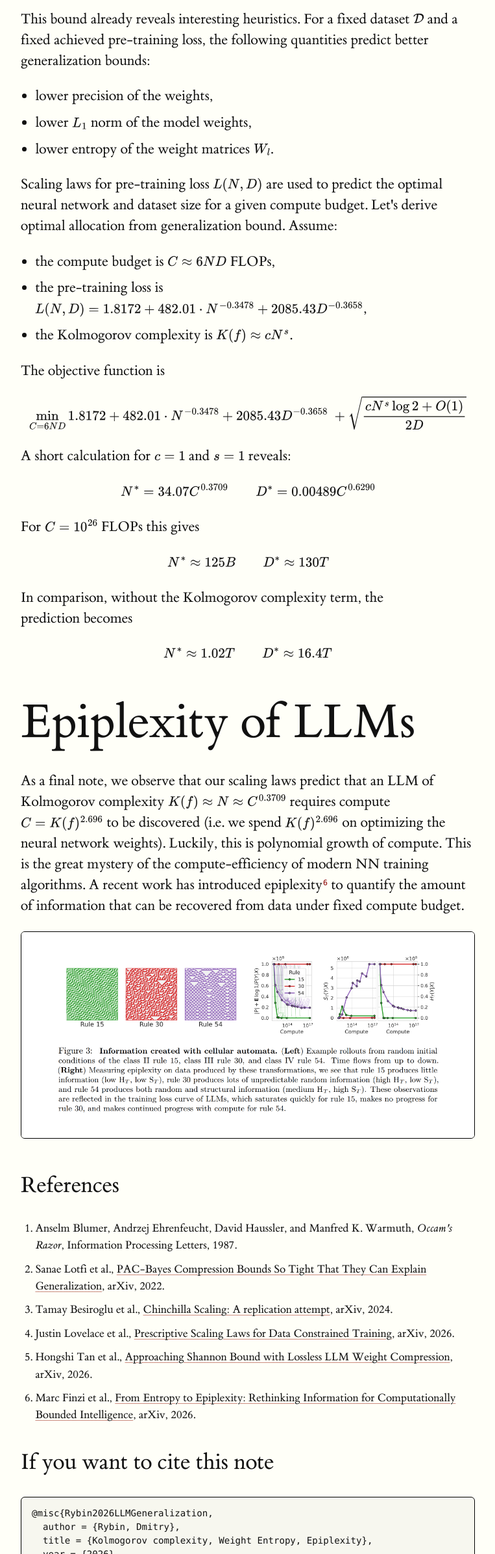
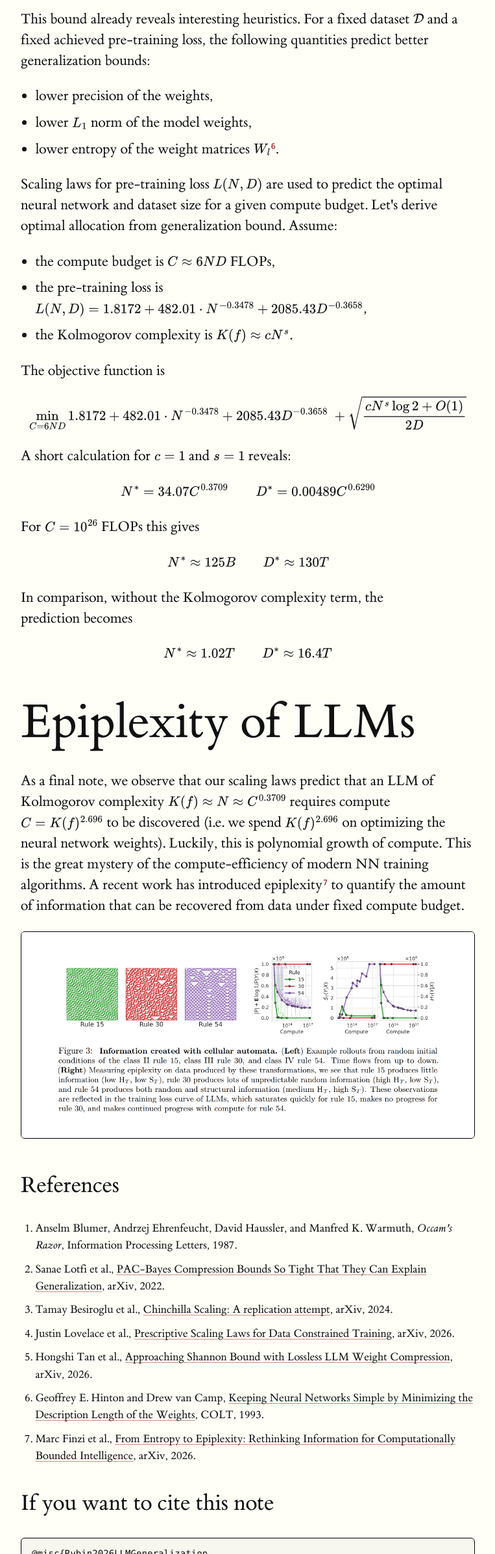
Before and after one commit to rybindmitry/rybindmitry.github.io, a website: page blogs/why-llms-generalize-kolmogorov-complexity-weight-entropy-nns-epiplexity.html in a window 1280 px wide. Shown: the part 5264-7655 px from the top of the page at 65% size, without its empty margins (258-1021 px from the left). Drawn offline with nearby package versions, Linux system fonts and the light colour scheme.

Commit message:
Add Hinton weight description citation

```diff
--- a/blogs/why-llms-generalize-kolmogorov-complexity-weight-entropy-nns-epiplexity.html
+++ b/blogs/why-llms-generalize-kolmogorov-complexity-weight-entropy-nns-epiplexity.html
@@ -548,7 +548,7 @@
             <ul>
               <li>lower precision of the weights,</li>
               <li>lower \(L_1\) norm of the model weights,</li>
-              <li>lower entropy of the weight matrices \(W_l\).</li>
+              <li>lower entropy of the weight matrices \(W_l\)<sup><a href="#fn6" data-note="After writing this note I discovered a 1993 paper of Hinton that tries to regularize the weights to minimize their Kolmogorov complexity.">6</a></sup>.</li>
             </ul>
             <p>Scaling laws for pre-training loss \(L(N, D)\) are used to predict the optimal neural network and dataset size for a given compute budget. Let's derive optimal allocation from generalization bound. Assume:</p>
             <ul>
@@ -571,7 +571,7 @@
 
         <div class="article-wrap">
           <article class="article">
-            <p>As a final note, we observe that our scaling laws predict that an LLM of Kolmogorov complexity \(K(f) \approx N \approx C^{0.3709}\) requires compute \(C = K(f)^{2.696}\) to be discovered (i.e. we spend \(K(f)^{2.696}\) on optimizing the neural network weights). Luckily, this is polynomial growth of compute. This is the great mystery of the compute-efficiency of modern NN training algorithms. A recent work has introduced epiplexity<sup><a href="#fn6" data-note="Marc Finzi et al., From Entropy to Epiplexity: Rethinking Information for Computationally Bounded Intelligence, arXiv, 2026.">6</a></sup> to quantify the amount of information that can be recovered from data under fixed compute budget.</p>
+            <p>As a final note, we observe that our scaling laws predict that an LLM of Kolmogorov complexity \(K(f) \approx N \approx C^{0.3709}\) requires compute \(C = K(f)^{2.696}\) to be discovered (i.e. we spend \(K(f)^{2.696}\) on optimizing the neural network weights). Luckily, this is polynomial growth of compute. This is the great mystery of the compute-efficiency of modern NN training algorithms. A recent work has introduced epiplexity<sup><a href="#fn7" data-note="Marc Finzi et al., From Entropy to Epiplexity: Rethinking Information for Computationally Bounded Intelligence, arXiv, 2026.">7</a></sup> to quantify the amount of information that can be recovered from data under fixed compute budget.</p>
             <img class="masthead-illustration" src="../images/epiplexity.png" alt="Epiplexity illustration">
           </article>
         </div>
@@ -586,7 +586,8 @@
           <li id="fn3">Tamay Besiroglu et al., <a href="https://arxiv.org/abs/2404.10102" target="_blank" rel="noreferrer">Chinchilla Scaling: A replication attempt</a>, arXiv, 2024.</li>
           <li id="fn4">Justin Lovelace et al., <a href="https://arxiv.org/abs/2605.01640" target="_blank" rel="noreferrer">Prescriptive Scaling Laws for Data Constrained Training</a>, arXiv, 2026.</li>
           <li id="fn5">Hongshi Tan et al., <a href="https://arxiv.org/abs/2606.15789" target="_blank" rel="noreferrer">Approaching Shannon Bound with Lossless LLM Weight Compression</a>, arXiv, 2026.</li>
-          <li id="fn6">Marc Finzi et al., <a href="https://arxiv.org/abs/2601.03220" target="_blank" rel="noreferrer">From Entropy to Epiplexity: Rethinking Information for Computationally Bounded Intelligence</a>, arXiv, 2026.</li>
+          <li id="fn6">Geoffrey E. Hinton and Drew van Camp, <a href="https://www.cs.toronto.edu/~fritz/absps/colt93.pdf" target="_blank" rel="noreferrer">Keeping Neural Networks Simple by Minimizing the Description Length of the Weights</a>, COLT, 1993.</li>
+          <li id="fn7">Marc Finzi et al., <a href="https://arxiv.org/abs/2601.03220" target="_blank" rel="noreferrer">From Entropy to Epiplexity: Rethinking Information for Computationally Bounded Intelligence</a>, arXiv, 2026.</li>
         </ol>
       </section>
 
```
